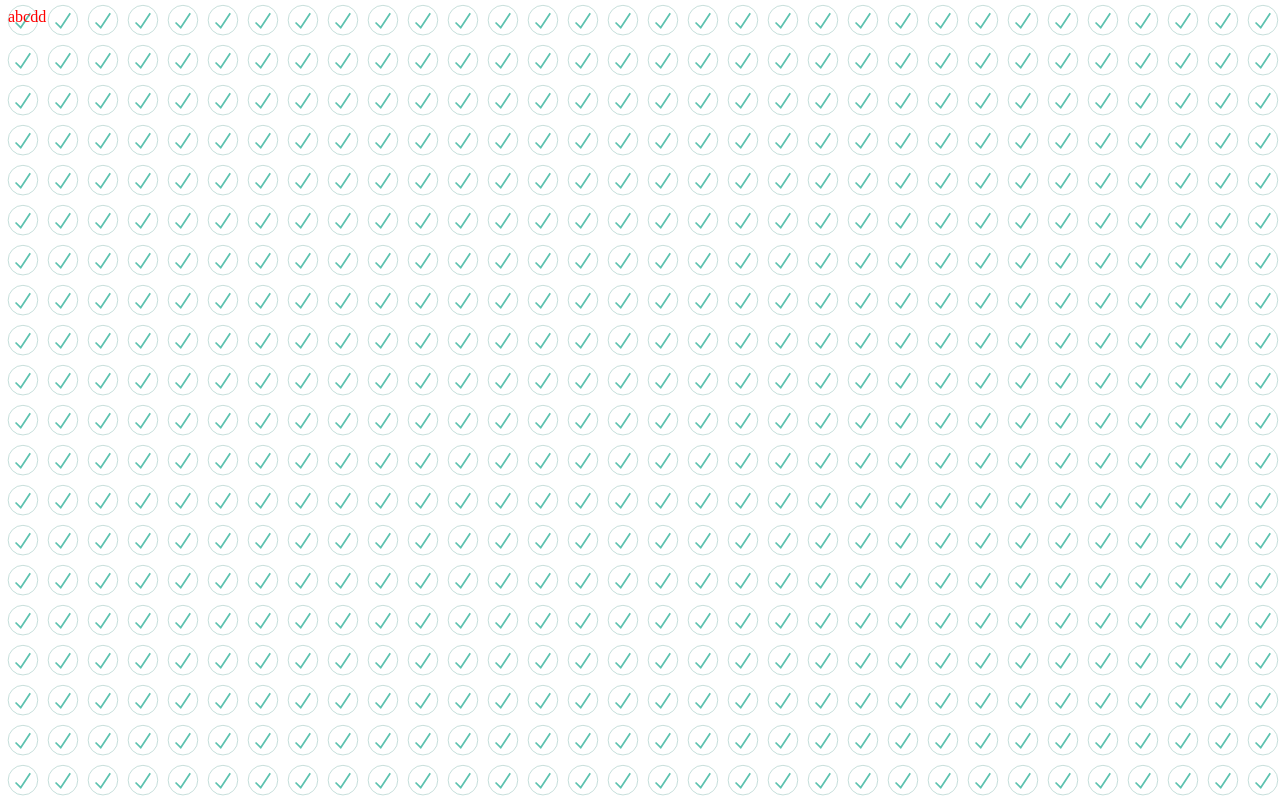
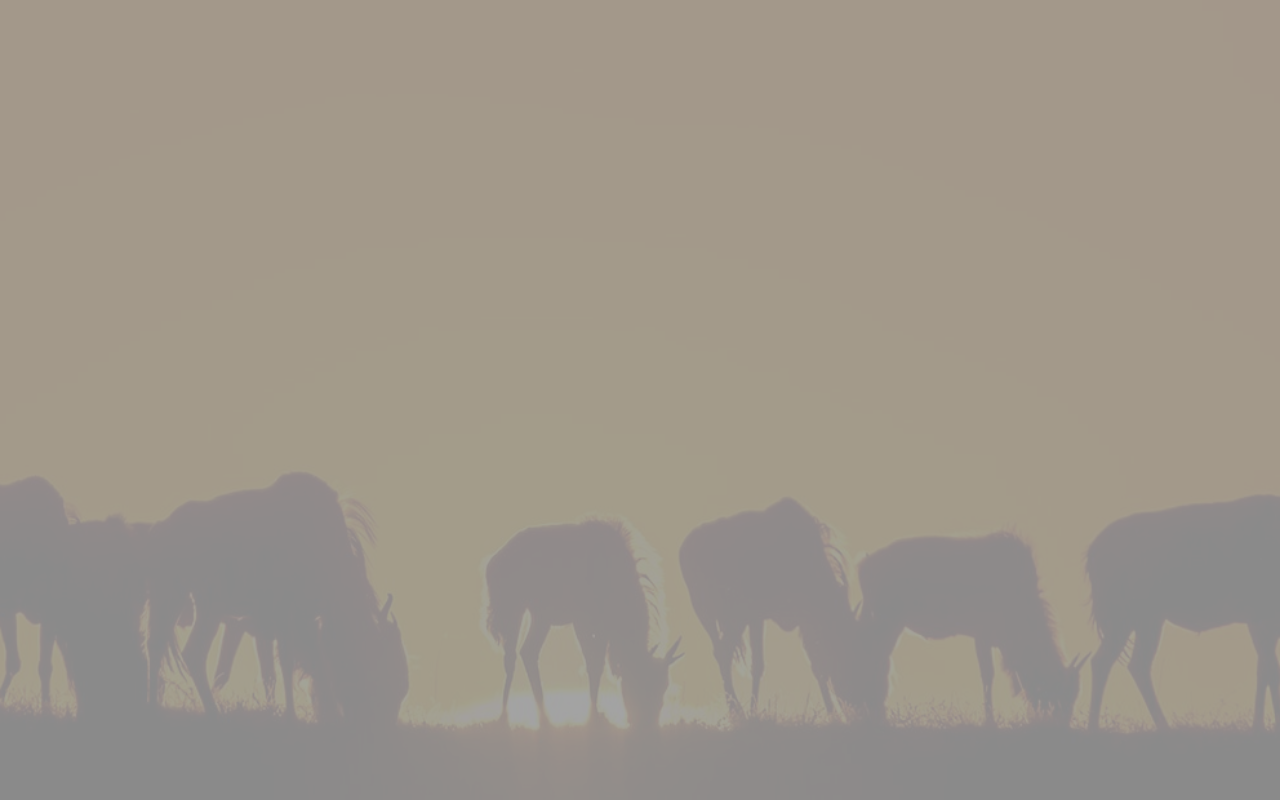
Before and after one commit to angiegigishang/WVTodo, a Vue app: page / in a window 1280 px wide. Built offline with nearby package versions, Linux system fonts and the light colour scheme; the HTML template or start-up script is replaced by a standard one.

Commit message:
solve error

```diff
--- a/src/app.vue
+++ b/src/app.vue
@@ -1,19 +1,31 @@
 <template>
-	<div id="text">{{text}}</div>
+	<div id="app">
+		<div id="cover"></div>
+	</div>
 </template>
 
 <script>
 export default {
-	data() {
-		return {
-			text: 'abcdd'
-		}
-	}
+
 }
 </script>
 
 <style>
-	#test {
-		color: red;
+	#app {
+		position: absolute;
+		left: 0;
+		right: 0;
+		top: 0;
+		bottom: 0;
+	}
+	#cover {
+		position: absolute;
+		left: 0;
+		top: 0;
+		right: 0;
+		bottom: 0;
+		background-color: #999;
+		opacity: 0.9;
+		z-index: -1;
 	}
 </style>
--- /dev/null
+++ b/src/assets/styles/global.styl
@@ -0,0 +1,14 @@
+html, body {
+	margin 0
+	padding 0
+	width 100%
+	height 100%
+}
+body {
+	background-image: url('.././images/bg.jpeg')
+	background-size: cover
+	background-position: center
+	font: 14px
+	color: #4d4d4d
+	font-weight: 300
+}
--- a/src/index.js
+++ b/src/index.js
@@ -1,9 +1,7 @@
 import Vue from 'vue'
 import App from './app.vue'
 
-import './assets/styles/test.css'
-import './assets/images/bg.jpeg'
-import './assets/styles/test-stylus.styl'
+import './assets/styles/global.styl'
 
 const root = document.createElement('div')
 document.body.appendChild(root)
```
